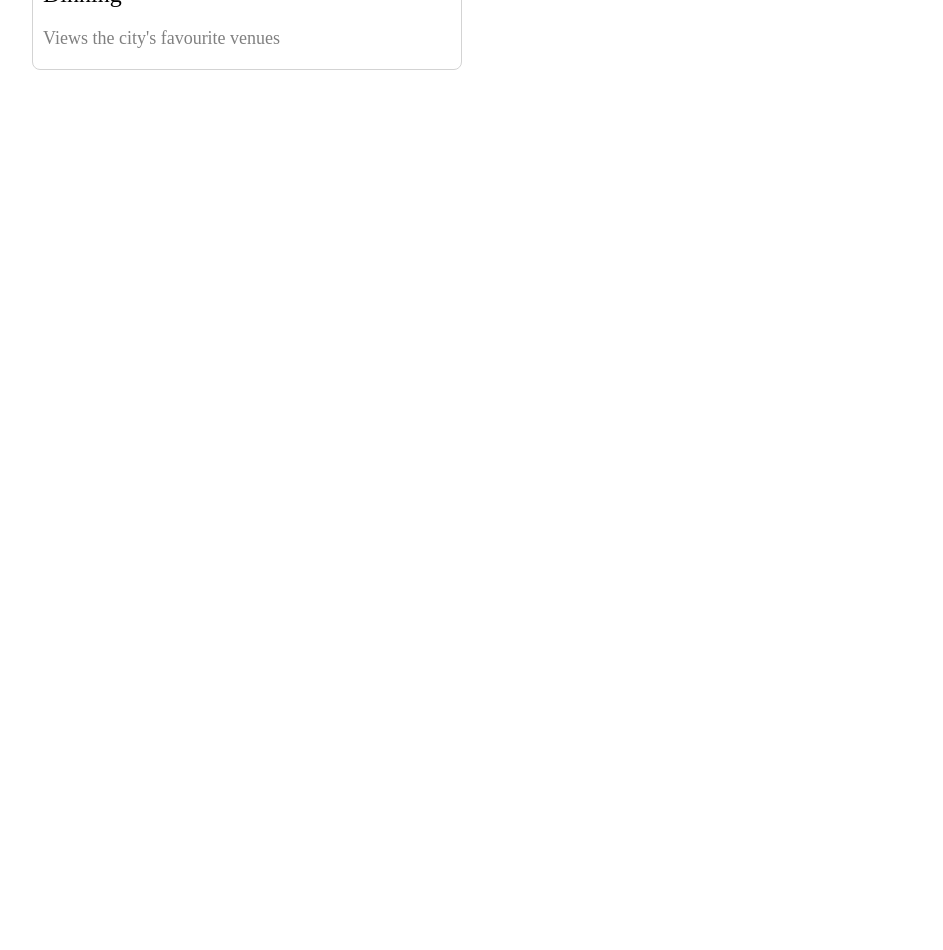
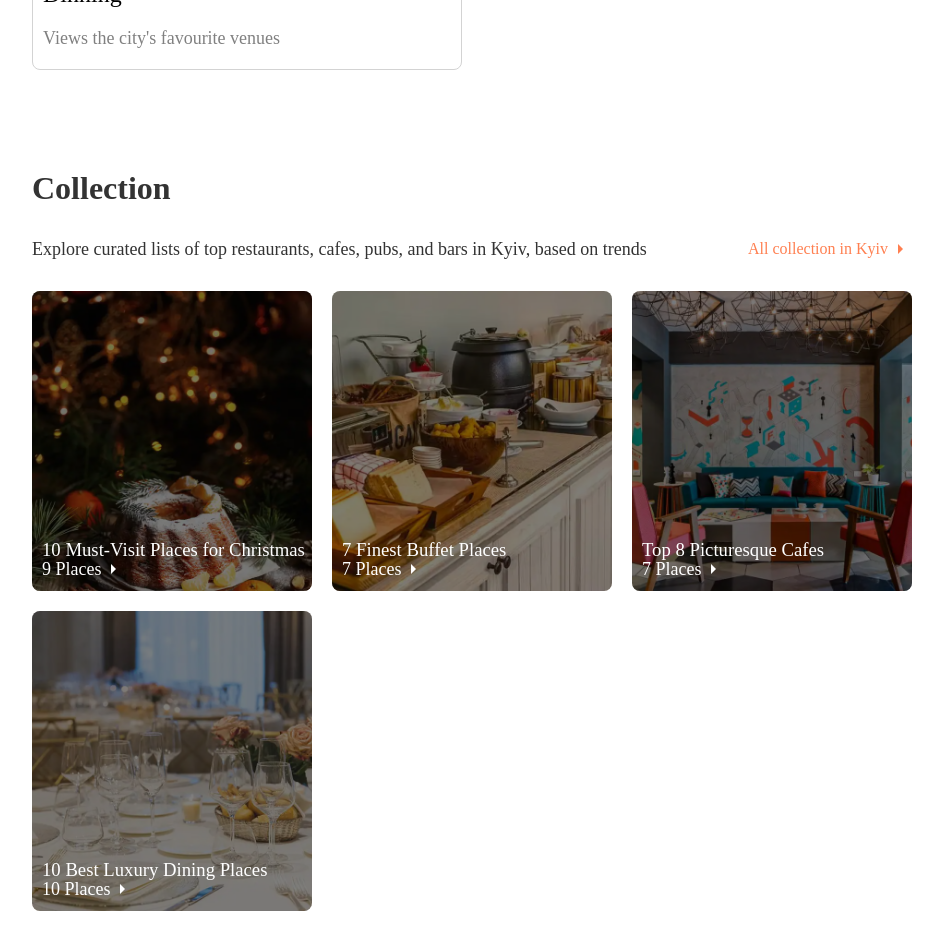
Before and after one commit to freetimezp/js-eatme-15-restaurant, a React (Create React App) app: page / in a window 1280 px wide. Shown: the part 1200-2150 px from the top of the page, without its empty margins (168-1111 px from the left). Before the commit the page ends 1320 px from the top, so only its background shows below. Built offline with nearby package versions, Linux system fonts and the light colour scheme.

Commit message:
04. js-eatme-15-restaurant. Collection component.

```diff
--- a/src/App.js
+++ b/src/App.js
@@ -1,13 +1,15 @@
 import './App.css';
-import Card from './components/Card/Card';
 
 import Header from './components/Header/Header';
+import Card from './components/Card/Card';
+import Collection from './components/Collection/Collection';
 
 function App() {
   return (
     <div>
       <Header />
       <Card />
+      <Collection />
     </div>
   );
 }
--- /dev/null
+++ b/src/components/Collection/Collection.jsx
@@ -0,0 +1,62 @@
+import React from "react";
+import "./Collection.scss";
+import ArrowRightIcon from "@mui/icons-material/ArrowRight";
+
+import collection1 from "../../assets/images/collection1.webp";
+import collection2 from "../../assets/images/collection2.webp";
+import collection3 from "../../assets/images/collection3.webp";
+import collection4 from "../../assets/images/collection4.webp";
+
+const Collection = () => {
+  return (
+    <div className="collection">
+      <h1>Collection</h1>
+
+      <div className="collectionText">
+        <p>
+          Explore curated lists of top restaurants, cafes, pubs,
+          and bars in Kyiv, based on trends
+        </p>
+        <span>
+          All collection in Kyiv <ArrowRightIcon />
+        </span>
+      </div>
+
+      <div className="collectionCard">
+        <div className="collectionImg">
+          <img src={collection1} alt="img" />
+          <h3>10 Must-Visit Places for Christmas</h3>
+          <span>
+            9 Places <ArrowRightIcon />
+          </span>
+        </div>
+
+        <div className="collectionImg">
+          <img src={collection2} alt="img2" />
+          <h3>7 Finest Buffet Places</h3>
+          <span>
+            7 Places <ArrowRightIcon />
+          </span>
+        </div>
+
+        <div className="collectionImg">
+          <img src={collection3} alt="img4" />
+          <h3>Top 8 Picturesque Cafes</h3>
+          <span>
+            7 Places <ArrowRightIcon />
+          </span>
+        </div>
+
+        <div className="collectionImg">
+          <img src={collection4} alt="img4" />
+          <h3>10 Best Luxury Dining Places</h3>
+          <span>
+            10 Places <ArrowRightIcon />
+          </span>
+        </div>
+      </div>
+    </div>
+  );
+};
+
+export default Collection;
--- /dev/null
+++ b/src/components/Collection/Collection.scss
@@ -0,0 +1,135 @@
+@import url("https://fonts.googleapis.com/css2?family=Poppins:wght@300;400;500;600;700;800&display=swap");
+
+@mixin mobile {
+  @media screen and (max-width: 480px) {
+    @content;
+  }
+}
+
+@mixin tablet {
+  @media screen and (min-width: 480px) and (max-width: 768px) {
+    @content;
+  }
+}
+
+@mixin laptop {
+  @media screen and (min-width: 1024px) {
+    @content;
+  }
+}
+
+.collection {
+  width: 100%;
+  display: flex;
+  justify-content: center;
+  flex-direction: column;
+  padding: 50px 200px;
+  gap: 30px;
+
+  @include mobile {
+    padding: 10px;
+  }
+
+  @include tablet {
+    padding: 10px;
+    gap: 10px;
+  }
+
+  h1 {
+    text-align: start;
+    font-size: 2rem;
+    color: #333;
+  }
+
+  .collectionText {
+    display: flex;
+    align-items: center;
+    justify-content: space-between;
+
+    @include mobile {
+      flex-direction: column;
+      gap: 10px;
+    }
+
+    @include tablet {
+      gap: 10px;
+    }
+
+    p {
+      font-weight: normal;
+      font-size: 18px;
+      color: #333;
+
+      @include tablet {
+        font-size: 16px;
+      }
+    }
+
+    span {
+      display: flex;
+      align-items: center;
+      color: coral;
+      cursor: pointer;
+    }
+  }
+
+  .collectionCard {
+    display: grid;
+    grid-template-columns: repeat(auto-fit, minmax(250px, 1fr));
+    grid-gap: 20px;
+
+    .collectionImg {
+      position: relative;
+      width: 100%;
+      height: 300px;
+      border-radius: 8px;
+      overflow: hidden;
+      cursor: pointer;
+
+      &:hover {
+        img {
+          transform: scale(1.2);
+          transition: 1s ease;
+        }
+      }
+
+      &::after {
+        content: "";
+        position: absolute;
+        top: 0;
+        left: 0;
+        width: 100%;
+        height: 100%;
+        background-color: #000;
+        opacity: 0.5;
+      }
+
+      img {
+        width: 100%;
+        height: 100%;
+        object-fit: cover;
+        position: relative;
+      }
+
+      h3 {
+        position: absolute;
+        bottom: 30px;
+        left: 10px;
+        color: white;
+        font-weight: normal;
+        z-index: 99;
+      }
+
+      span {
+        position: absolute;
+        bottom: 10px;
+        left: 10px;
+        color: white;
+        font-size: 18px;
+        display: flex;
+        align-items: center;
+        z-index: 99;
+      }
+    }
+  }
+}
```
